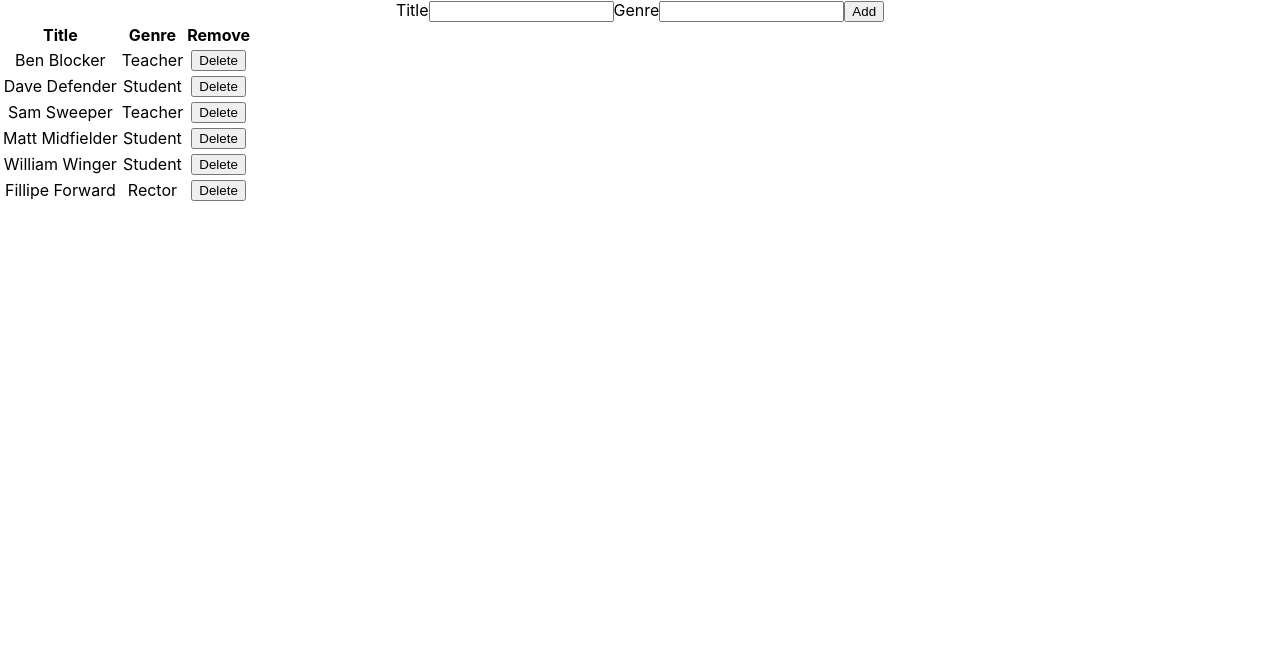
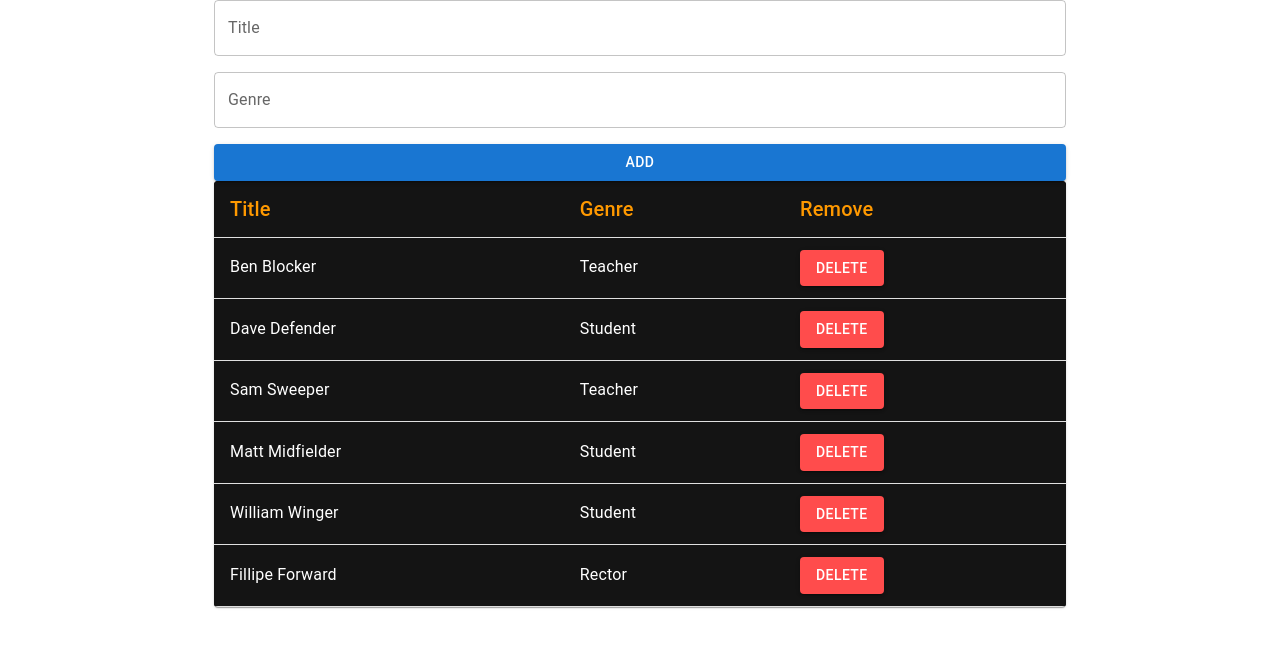
Before and after one commit to VladRuss12/STRWP, a React (Create React App) app in the folder cinema/: page / in a window 1280 px wide. Shown: the top 648 px of the page. Built offline with nearby package versions, Linux system fonts and the light colour scheme.

Commit message:
Added MUI

```diff
--- a/cinema/package.json
+++ b/cinema/package.json
@@ -2,14 +2,18 @@
   "name": "cinema",
   "version": "0.1.0",
   "private": true,
+  "main": "index.js",
   "dependencies": {
+    "@emotion/react": "^11.13.3",
+    "@emotion/styled": "^11.13.0",
+    "@mui/material": "^6.1.2",
     "@testing-library/jest-dom": "^5.17.0",
     "@testing-library/react": "^13.4.0",
     "@testing-library/user-event": "^13.5.0",
     "cinema": "file:",
     "react": "^18.3.1",
     "react-dom": "^18.3.1",
-    "react-scripts": "^5.0.1",
+    "react-scripts": "5.0.1",
     "web-vitals": "^2.1.4"
   },
   "scripts": {
--- a/cinema/src/App.css
+++ /dev/null
@@ -1,38 +0,0 @@
-.App {
-  text-align: center;
-}
-
-.App-logo {
-  height: 40vmin;
-  pointer-events: none;
-}
-
-@media (prefers-reduced-motion: no-preference) {
-  .App-logo {
-    animation: App-logo-spin infinite 20s linear;
-  }
-}
-
-.App-header {
-  background-color: #282c34;
-  min-height: 100vh;
-  display: flex;
-  flex-direction: column;
-  align-items: center;
-  justify-content: center;
-  font-size: calc(10px + 2vmin);
-  color: white;
-}
-
-.App-link {
-  color: #61dafb;
-}
-
-@keyframes App-logo-spin {
-  from {
-    transform: rotate(0deg);
-  }
-  to {
-    transform: rotate(360deg);
-  }
-}
--- a/cinema/src/App.js
+++ b/cinema/src/App.js
@@ -1,8 +1,9 @@
-import "./App.css";
+
 import MovieAPI from "./api/service";
 import Table from "./Table";
 import Form from "./Form";
 import { useState } from "react";
+import { Container } from "@mui/material";  // Добавлено
 
 const initialMovies = MovieAPI.all();
 
@@ -23,10 +24,10 @@ function App() {
   };
 
   return (
-    <div className="App">
+    <Container className="App" maxWidth="md"> {/* Используем Container */}
       <Form handleSubmit={addMovie} inMovie={{ title: "", genre: "" }} />
       <Table movies={movies} delMovie={delMovie} />
-    </div>
+    </Container>
   );
 }
 
--- a/cinema/src/Form.js
+++ b/cinema/src/Form.js
@@ -1,5 +1,6 @@
 import React from "react";
 import { useState } from "react";
+import { TextField, Button, Box } from "@mui/material";  // Добавлены компоненты MUI
 
 const Form = ({ handleSubmit, inMovie }) => {
   const [movie, setMovie] = useState(inMovie);
@@ -16,23 +17,27 @@ const Form = ({ handleSubmit, inMovie }) => {
   };
 
   return (
-    <form onSubmit={onSubmit}>
-      <label htmlFor="title">Title</label>
-      <input
-        type="text"
+    <Box component="form" onSubmit={onSubmit} sx={{ display: "flex", flexDirection: "column", gap: 2 }}>
+      <TextField
+        label="Title"
+        variant="outlined"
         name="title"
         value={movie.title}
         onChange={handleChange}
+        fullWidth
       />
-      <label htmlFor="genre">Genre</label>
-      <input
-        type="text"
+      <TextField
+        label="Genre"
+        variant="outlined"
         name="genre"
         value={movie.genre}
         onChange={handleChange}
+        fullWidth
       />
-      <button type="submit">Add</button>
-    </form>
+      <Button variant="contained" color="primary" type="submit">
+        Add
+      </Button>
+    </Box>
   );
 };
 
--- a/cinema/src/Table.js
+++ b/cinema/src/Table.js
@@ -1,30 +1,83 @@
 import React from "react";
+import {
+  Table,
+  TableBody,
+  TableCell,
+  TableContainer,
+  TableHead,
+  TableRow,
+  Paper,
+  Button,
+  Typography,
+} from "@mui/material";
+import { styled } from "@mui/system";
 
-const Table = ({ movies, delMovie }) => {
+// Стилизация таблицы
+const StyledTableCell = styled(TableCell)(({ theme }) => ({
+  backgroundColor: "#141414", // Темный фон
+  color: "#fff",              // Белый цвет текста
+  fontSize: 16,               // Крупный шрифт
+  padding: "12px 16px",       // Отступы для комфорта чтения
+}));
+
+const StyledTableRow = styled(TableRow)(({ theme }) => ({
+  "&:nth-of-type(odd)": {
+    backgroundColor: "#1f1f1f", // Темно-серый фон для нечетных строк
+  },
+  "&:nth-of-type(even)": {
+    backgroundColor: "#2c2c2c", // Чуть светлее фон для четных строк
+  },
+}));
+
+const MovieTable = ({ movies, delMovie }) => {
   return (
-    <table>
-      <thead>
-        <tr>
-          <th>Title</th>
-          <th>Genre</th>
-          <th>Remove</th>
-        </tr>
-      </thead>
-      <tbody>
-        {movies.map((movie, index) => {
-          return (
-            <tr key={index}>
-              <td>{movie.title}</td>
-              <td>{movie.genre}</td>
-              <td>
-                <button onClick={() => delMovie(movie.id)}>Delete</button>
-              </td>
-            </tr>
-          );
-        })}
-      </tbody>
-    </table>
+    <TableContainer component={Paper} sx={{ backgroundColor: "#1b1b1b" }}> {/* Общий фон */}
+      <Table>
+        <TableHead>
+          <TableRow>
+            <StyledTableCell> {/* Заголовки таблицы */}
+              <Typography variant="h6" sx={{ color: "#ff9900" }}> {/* Оранжевый цвет текста заголовков */}
+                Title
+              </Typography>
+            </StyledTableCell>
+            <StyledTableCell>
+              <Typography variant="h6" sx={{ color: "#ff9900" }}>
+                Genre
+              </Typography>
+            </StyledTableCell>
+            <StyledTableCell>
+              <Typography variant="h6" sx={{ color: "#ff9900" }}>
+                Remove
+              </Typography>
+            </StyledTableCell>
+          </TableRow>
+        </TableHead>
+        <TableBody>
+          {movies.map((movie) => (
+            <StyledTableRow key={movie.id}>
+              <StyledTableCell>{movie.title}</StyledTableCell>
+              <StyledTableCell>{movie.genre}</StyledTableCell>
+              <StyledTableCell>
+                <Button
+                  variant="contained"
+                  color="error"      // Красный цвет кнопки удаления
+                  onClick={() => delMovie(movie.id)}
+                  sx={{
+                    backgroundColor: "#ff4c4c",  // Кастомный цвет
+                    "&:hover": {
+                      backgroundColor: "#ff3333",
+                    },
+                  }}
+                >
+                  Delete
+                </Button>
+              </StyledTableCell>
+            </StyledTableRow>
+          ))}
+        </TableBody>
+      </Table>
+    </TableContainer>
   );
 };
 
-export default Table;
+export default MovieTable;
--- a/cinema/src/index.js
+++ b/cinema/src/index.js
@@ -3,6 +3,8 @@ import ReactDOM from 'react-dom/client';
 import './index.css';
 import App from './App';
 import reportWebVitals from './reportWebVitals';
+import "@mui/material/styles";
+
 
 const root = ReactDOM.createRoot(document.getElementById('root'));
 root.render(
```
Also changed, not shown: 1 other file (tests, documents, lock files or other folders).
